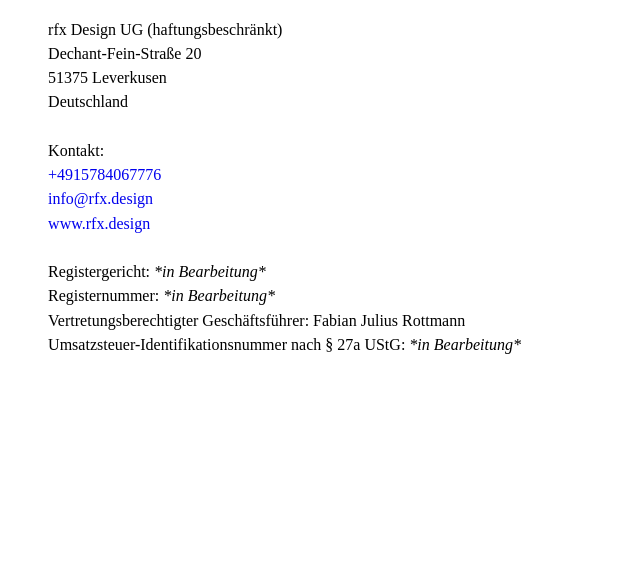
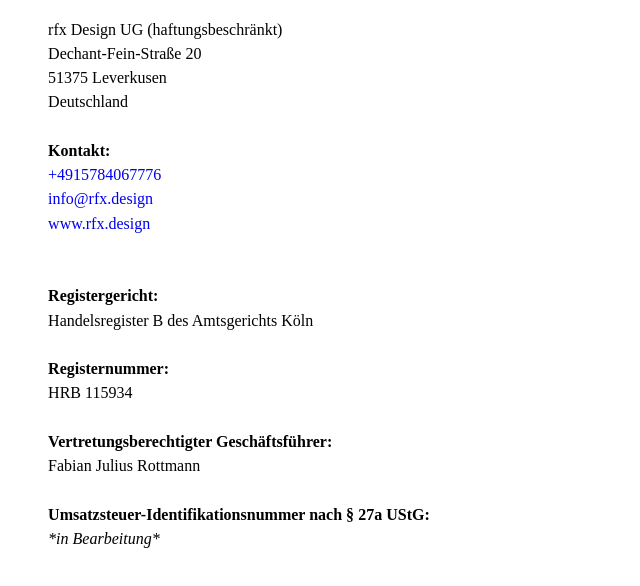
Before and after one commit to rfx-design/rfx-design.github.io, a plain HTML site: page impressum.html in a window 1280 px wide. Shown: the part 110-696 px from the top of the page, without its empty margins (0-640 px from the left). Drawn offline with Linux system fonts and the light colour scheme.

Commit message:
Update impressum.html

```diff
--- a/impressum.html
+++ b/impressum.html
@@ -67,23 +67,24 @@
 <body id="scrollbar">
 <div>
 <h1>Impressum</h1>
-<h3>Angaben gem&auml;&szlig; &sect; 5 TMG:</h3>
+<h3><b>Angaben gem&auml;&szlig; &sect; 5 TMG:</b></h3>
 <p>rfx Design UG (haftungsbeschränkt)<br>
 Dechant-Fein-Stra&szlig;e 20<br>
 51375 Leverkusen<br>
 Deutschland
 <br>
 <br>
-Kontakt:<br>
+<b>Kontakt:</b><br>
 <a style="text-decoration: none;" href="tel:+4915784067776" target="_blank">+4915784067776</a><br>
 <a style="text-decoration: none;" href="mailto:info@rfx.design" target="_blank">info@rfx.design</a><br>
 <a style="text-decoration: none;" href="https://www.rfx.design" target="_blank">www.rfx.design</a>
 <br>
 <br>
-Registergericht: <i>*in Bearbeitung*</i><br>
-Registernummer: <i>*in Bearbeitung*</i><br>
-Vertretungsberechtigter Geschäftsführer: Fabian Julius Rottmann<br>
-Umsatzsteuer-Identifikationsnummer nach § 27a UStG:
+<br>
+<b>Registergericht:</b><br>Handelsregister B des Amtsgerichts Köln<br><br>
+<b>Registernummer:</b><br>HRB 115934<br><br>
+<b>Vertretungsberechtigter Geschäftsführer:</b><br>Fabian Julius Rottmann<br><br>
+<b>Umsatzsteuer-Identifikationsnummer nach § 27a UStG:</b><br>
 <i>*in Bearbeitung*</i>
 </p>
 </div>
```
